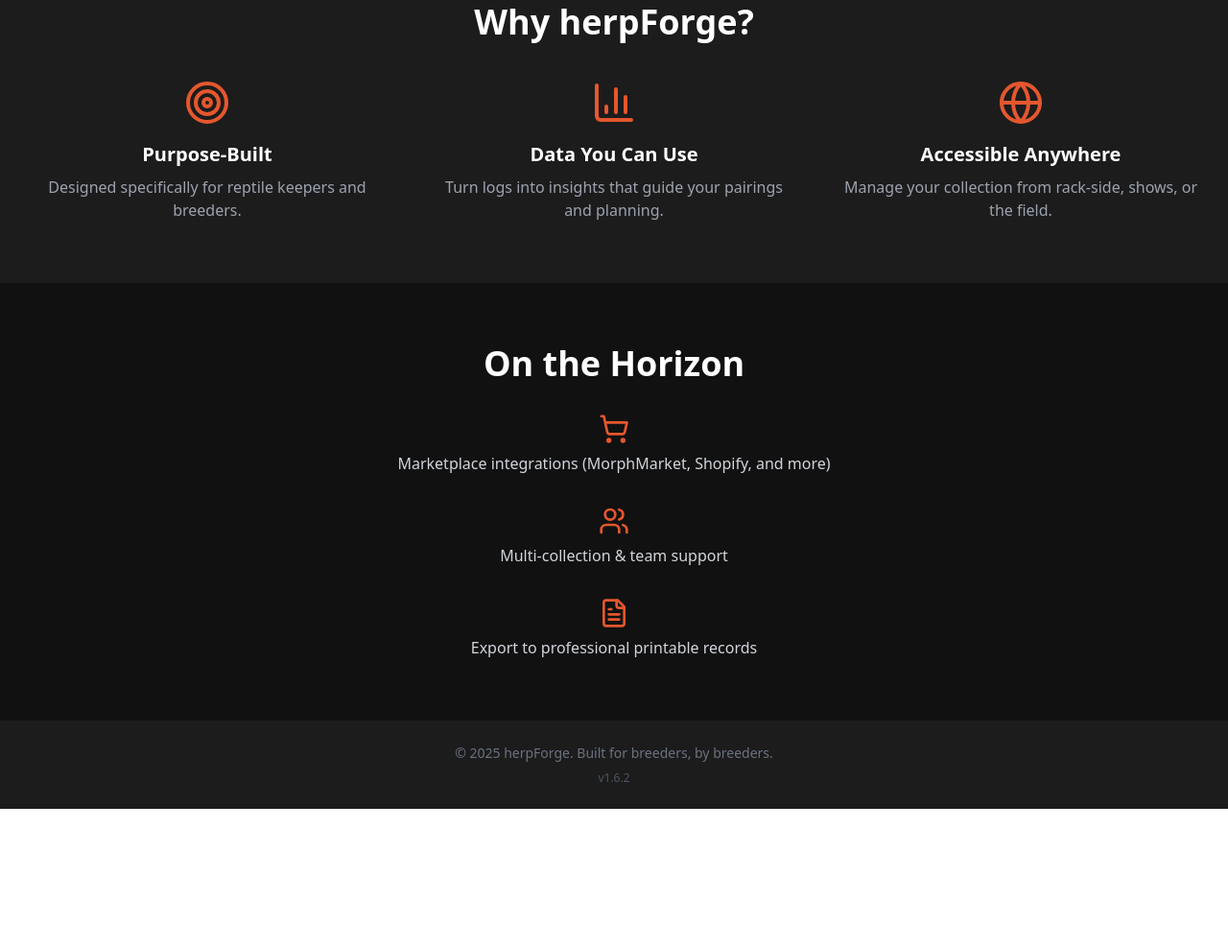
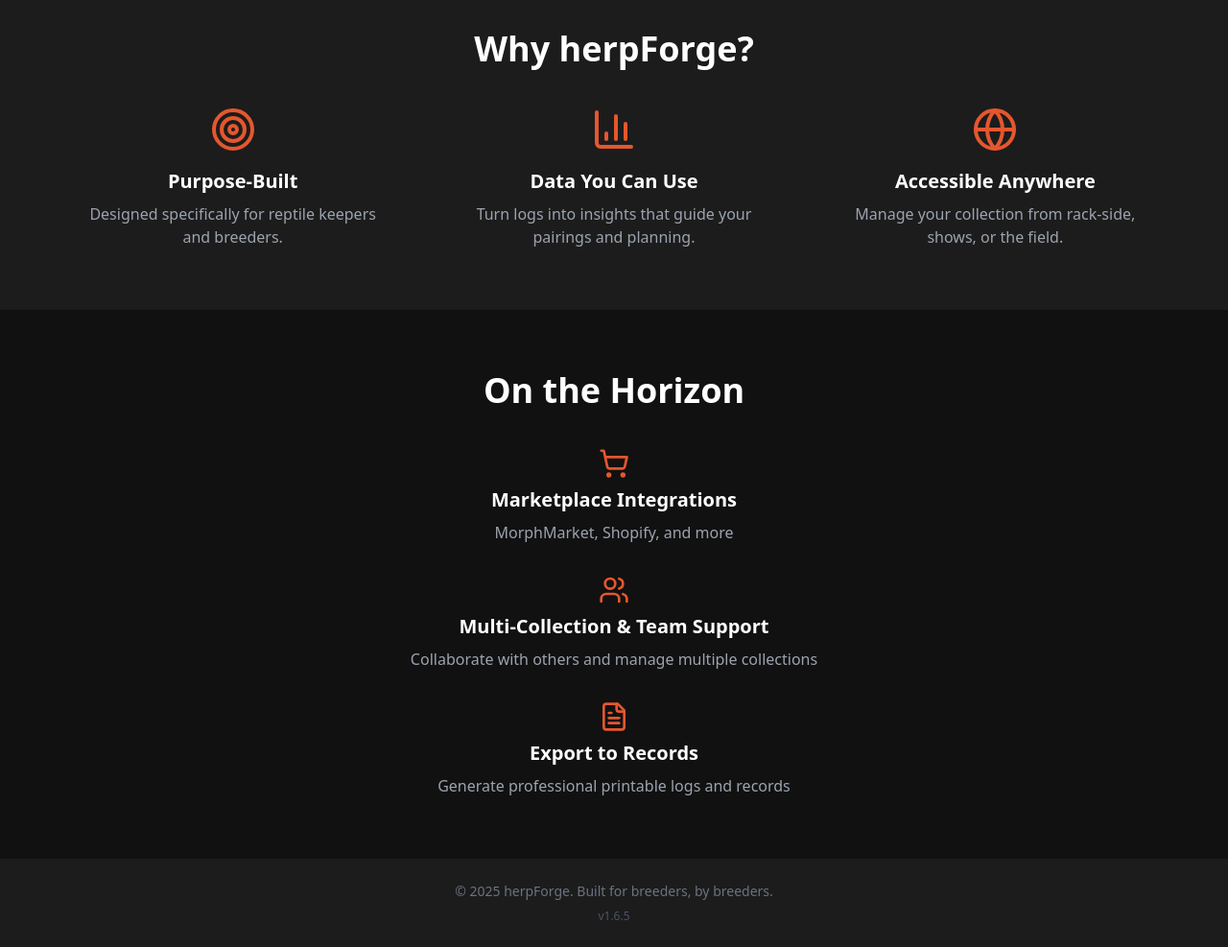
Before and after one commit to mhaze/herpforge, a website built with Vite: page index.html in a window 1280 px wide. Shown: the part 1241-2228 px from the top of the page at 96% size. Before the commit the page ends 2084 px from the top, so only its background shows below. Built offline with nearby package versions, Linux system fonts and the light colour scheme.

Commit message:
Add favicon and adjust typography

```diff
--- a/index.html
+++ b/index.html
@@ -11,7 +11,14 @@
     <title>herpForge — Coming Soon</title>
     <link rel="icon" type="image/png" href="/favicon.png" />
     <link rel="apple-touch-icon" href="/apple-touch-icon.png" />
-  </head>
+
+    <link rel="icon" type="image/png" sizes="64x64" href="/favicon-64x64.png">
+    <link rel="apple-touch-icon" sizes="180x180" href="/favicon-180x180.png">
+    <link rel="icon" type="image/png" sizes="192x192" href="/favicon-192x192.png">
+    <link rel="icon" type="image/png" sizes="512x512" href="/favicon-512x512.png">
+
+    <link rel="manifest" href="/manifest.json">
+</head>
   <body class="bg-gradient-to-b from-[#1C1C1C] to-black text-white">
     <div id="app"></div>
     <script type="module" src="/src/main.js"></script>
--- a/package.json
+++ b/package.json
@@ -1,7 +1,7 @@
 {
   "name": "herpforge",
   "private": true,
-  "version": "1.6.2",
+  "version": "1.6.5",
   "type": "module",
   "scripts": {
     "dev": "vite",
--- a/src/main.js
+++ b/src/main.js
@@ -35,92 +35,100 @@
     </div>
   </section>
 
+
   <!-- Features Section -->
   <section class="bg-[#111111] text-gray-300 py-16 px-6">
     <h2 class="text-3xl md:text-4xl font-bold text-center text-white" data-aos="fade-up">Core Features</h2>
-    <div class="mt-10 grid gap-10 md:grid-cols-2 lg:grid-cols-4 text-center">
-      <div class="transition transform hover:scale-105 duration-500" data-aos="fade-up" data-aos-delay="100">
+    <div class="mt-10 grid gap-10 md:grid-cols-2 lg:grid-cols-4 text-center max-w-6xl mx-auto">
+      <div class="transition transform hover:scale-105 duration-500 space-y-2 px-4" data-aos="fade-up" data-aos-delay="100">
         <div class="flex justify-center mb-4">
           <i data-lucide="rows" class="w-12 h-12"></i>
         </div>
-        <h3 class="text-xl font-semibold text-white">Collection Management</h3>
-        <p class="mt-2 text-gray-400">Keep every detail organized — feedings, sheds, weights, and notes, all in one place.</p>
+        <h3 class="text-lg md:text-xl font-semibold text-white">Collection Management</h3>
+        <p class="text-sm md:text-base text-gray-400 max-w-md mx-auto">Keep every detail organized — feedings, sheds, weights, and notes, all in one place.</p>
       </div>
-      <div class="transition transform hover:scale-105 duration-500" data-aos="fade-up" data-aos-delay="200">
+      <div class="transition transform hover:scale-105 duration-500 space-y-2 px-4" data-aos="fade-up" data-aos-delay="200">
         <div class="flex justify-center mb-4">
           <i data-lucide="dna" class="w-12 h-12"></i>
         </div>
-        <h3 class="text-xl font-semibold text-white">Genetics Insights</h3>
-        <p class="mt-2 text-gray-400">Pair smarter. Forecast odds, outcomes, and ROI with breeder-grade precision.</p>
+        <h3 class="text-lg md:text-xl font-semibold text-white">Genetics Insights</h3>
+        <p class="text-sm md:text-base text-gray-400 max-w-md mx-auto">Pair smarter. Forecast odds, outcomes, and ROI with breeder-grade precision.</p>
       </div>
-      <div class="transition transform hover:scale-105 duration-500" data-aos="fade-up" data-aos-delay="300">
+      <div class="transition transform hover:scale-105 duration-500 space-y-2 px-4" data-aos="fade-up" data-aos-delay="300">
         <div class="flex justify-center mb-4">
           <i data-lucide="infinity" class="w-12 h-12"></i>
         </div>
-        <h3 class="text-xl font-semibold text-white">Showcase Profiles</h3>
-        <p class="mt-2 text-gray-400">Share polished, mobile-ready animal pages — with direct links to your storefront or sales platform.</p>
+        <h3 class="text-lg md:text-xl font-semibold text-white">Showcase Profiles</h3>
+        <p class="text-sm md:text-base text-gray-400 max-w-md mx-auto">Share polished, mobile-ready animal pages — with direct links to your storefront or sales platform.</p>
       </div>
-      <div class="transition transform hover:scale-105 duration-500" data-aos="fade-up" data-aos-delay="400">
+      <div class="transition transform hover:scale-105 duration-500 space-y-2 px-4" data-aos="fade-up" data-aos-delay="400">
         <div class="flex justify-center mb-4">
           <i data-lucide="smartphone" class="w-12 h-12"></i>
         </div>
-        <h3 class="text-xl font-semibold text-white">Anywhere Access</h3>
-        <p class="mt-2 text-gray-400">Manage your collection at the rack, at a show, or on the road — from any device.</p>
+        <h3 class="text-lg md:text-xl font-semibold text-white">Anywhere Access</h3>
+        <p class="text-sm md:text-base text-gray-400 max-w-md mx-auto">Manage your collection at the rack, at a show, or on the road — from any device.</p>
       </div>
     </div>
   </section>
 
+
+
   <!-- Why herpForge Section -->
   <section class="bg-[#1C1C1C] text-gray-300 py-16 px-6">
     <h2 class="text-3xl md:text-4xl font-bold text-center text-white" data-aos="fade-up">Why herpForge?</h2>
-    <div class="mt-10 grid gap-10 md:grid-cols-3 text-center">
-      <div data-aos="fade-up" data-aos-delay="100">
+    <div class="mt-10 grid gap-10 md:grid-cols-3 text-center max-w-6xl mx-auto">
+      <div class="space-y-2 px-4" data-aos="fade-up" data-aos-delay="100">
         <div class="flex justify-center mb-4">
           <i data-lucide="target" class="w-12 h-12"></i>
         </div>
-        <h3 class="text-xl font-semibold text-white">Purpose-Built</h3>
-        <p class="mt-2 text-gray-400">Designed specifically for reptile keepers and breeders.</p>
+        <h3 class="text-lg md:text-xl font-semibold text-white">Purpose-Built</h3>
+        <p class="text-sm md:text-base text-gray-400 max-w-md mx-auto">Designed specifically for reptile keepers and breeders.</p>
       </div>
-      <div data-aos="fade-up" data-aos-delay="200">
+      <div class="space-y-2 px-4" data-aos="fade-up" data-aos-delay="200">
         <div class="flex justify-center mb-4">
           <i data-lucide="bar-chart-3" class="w-12 h-12"></i>
         </div>
-        <h3 class="text-xl font-semibold text-white">Data You Can Use</h3>
-        <p class="mt-2 text-gray-400">Turn logs into insights that guide your pairings and planning.</p>
+        <h3 class="text-lg md:text-xl font-semibold text-white">Data You Can Use</h3>
+        <p class="text-sm md:text-base text-gray-400 max-w-md mx-auto">Turn logs into insights that guide your pairings and planning.</p>
       </div>
-      <div data-aos="fade-up" data-aos-delay="300">
+      <div class="space-y-2 px-4" data-aos="fade-up" data-aos-delay="300">
         <div class="flex justify-center mb-4">
           <i data-lucide="globe" class="w-12 h-12"></i>
         </div>
-        <h3 class="text-xl font-semibold text-white">Accessible Anywhere</h3>
-        <p class="mt-2 text-gray-400">Manage your collection from rack-side, shows, or the field.</p>
+        <h3 class="text-lg md:text-xl font-semibold text-white">Accessible Anywhere</h3>
+        <p class="text-sm md:text-base text-gray-400 max-w-md mx-auto">Manage your collection from rack-side, shows, or the field.</p>
       </div>
     </div>
   </section>
 
+
   <!-- Roadmap Section -->
   <section class="bg-[#111111] text-gray-300 py-16 px-6">
     <h2 class="text-3xl md:text-4xl font-bold text-center text-white" data-aos="fade-up">On the Horizon</h2>
-    <ul class="mt-8 max-w-2xl mx-auto space-y-8 text-center">
+    <ul class="mt-10 max-w-2xl mx-auto space-y-8 text-center">
       <li class="flex flex-col items-center space-y-2" data-aos="fade-up" data-aos-delay="100">
         <i data-lucide="shopping-cart" class="w-8 h-8 text-[#E4572E] transition-transform transform hover:scale-110 hover:drop-shadow-forge"></i>
-        <span>Marketplace integrations (MorphMarket, Shopify, and more)</span>
+        <h3 class="text-lg md:text-xl font-semibold text-white">Marketplace Integrations</h3>
+        <p class="text-sm md:text-base text-gray-400 max-w-md mx-auto">MorphMarket, Shopify, and more</p>
       </li>
       <li class="flex flex-col items-center space-y-2" data-aos="fade-up" data-aos-delay="200">
         <i data-lucide="users" class="w-8 h-8 text-[#E4572E] transition-transform transform hover:scale-110 hover:drop-shadow-forge"></i>
-        <span>Multi-collection & team support</span>
+        <h3 class="text-lg md:text-xl font-semibold text-white">Multi-Collection & Team Support</h3>
+        <p class="text-sm md:text-base text-gray-400 max-w-md mx-auto">Collaborate with others and manage multiple collections</p>
       </li>
       <li class="flex flex-col items-center space-y-2" data-aos="fade-up" data-aos-delay="300">
         <i data-lucide="file-text" class="w-8 h-8 text-[#E4572E] transition-transform transform hover:scale-110 hover:drop-shadow-forge"></i>
-        <span>Export to professional printable records</span>
+        <h3 class="text-lg md:text-xl font-semibold text-white">Export to Records</h3>
+        <p class="text-sm md:text-base text-gray-400 max-w-md mx-auto">Generate professional printable logs and records</p>
       </li>
     </ul>
   </section>
 
+
   <!-- Footer -->
   <footer class="bg-[#1C1C1C] text-gray-500 py-6 text-center text-sm flex flex-col items-center space-y-2">
     <p>© 2025 herpForge. Built for breeders, by breeders.</p>
-    <p class="text-xs text-gray-600">v1.6.2</p>
+    <p class="text-xs text-gray-600">v1.6.5</p>
   </footer>
 `
 
```
Also changed, not shown: VERSIONS.md (+31 -0 lines), public/favicon-180x180.png (added), public/favicon-192x192.png (added), public/favicon-32x32.png (added), public/favicon-512x512.png (added), public/favicon-64x64.png (added), public/favicon.ico (added), public/manifest.json (added), 1 other file.
